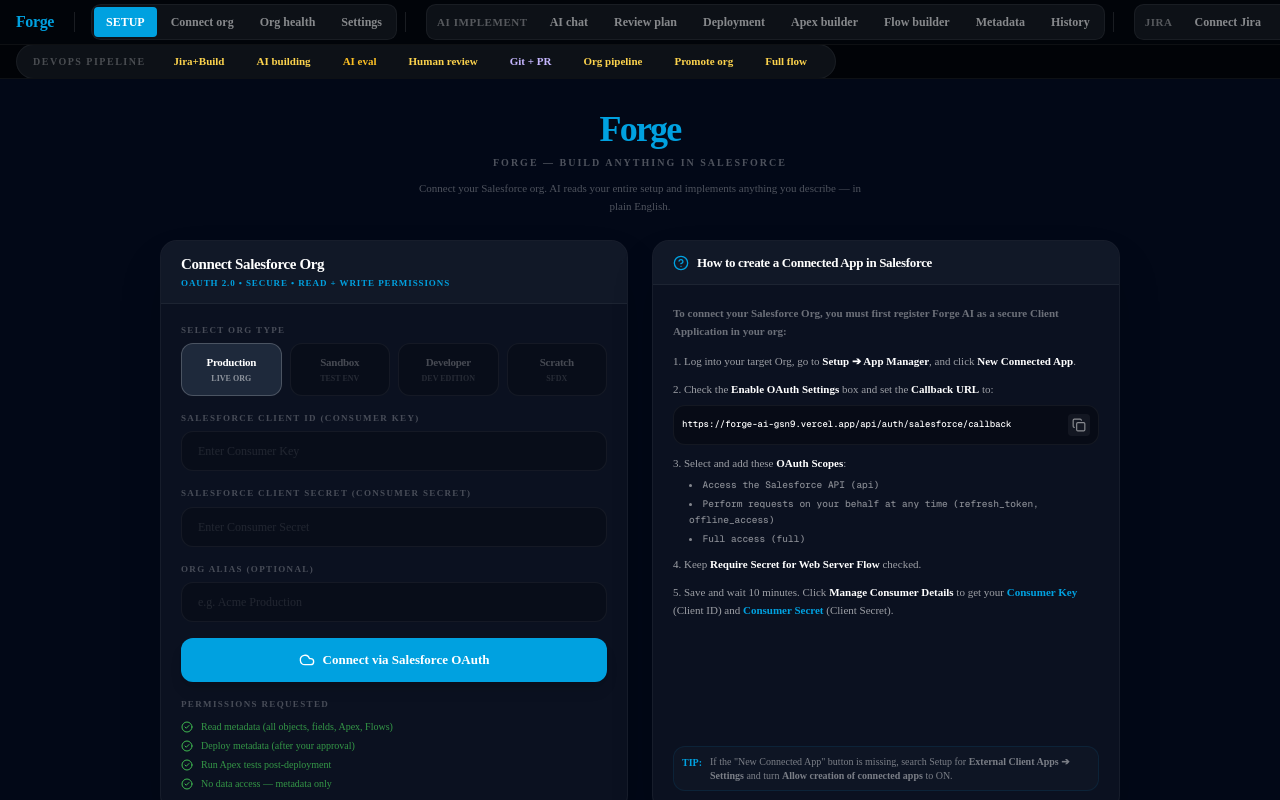
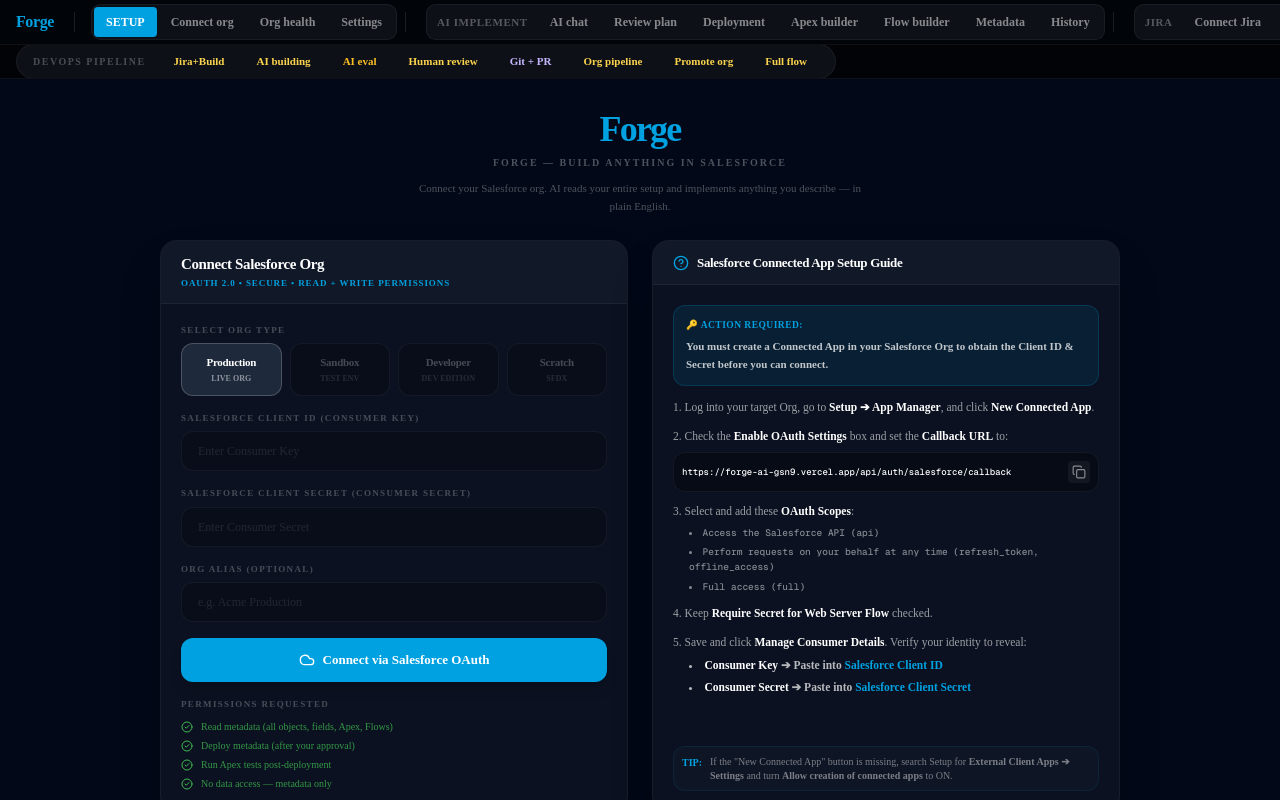
Before and after one commit to shafiulla90/forge-ai, a Next.js app: page /dashboard in a window 1280 px wide. Built offline with nearby package versions, Linux system fonts and the light colour scheme; no server answers.

Commit message:
docs: clarify consumer key to client ID and consumer secret to client secret mapping in UI guide

```diff
--- a/components/ConnectOrg.tsx
+++ b/components/ConnectOrg.tsx
@@ -201,14 +201,19 @@
             <div className="bg-[#1e293b]/30 border-b border-white/5 px-5 py-3 flex items-center gap-2">
               <HelpCircle className="w-4 h-4 text-[#00a1e0]" />
               <h3 className="text-[13px] font-bold text-white tracking-tight">
-                How to create a Connected App in Salesforce
+                Salesforce Connected App Setup Guide
               </h3>
             </div>
-            <div className="p-5 flex flex-col gap-3.5 text-[11px] text-white/60 leading-relaxed font-medium flex-1 justify-between">
+            <div className="p-5 flex flex-col gap-3.5 text-[11.5px] text-white/60 leading-relaxed font-medium flex-1 justify-between">
               <div className="flex flex-col gap-3">
-                <p className="text-white/40 font-semibold">
-                  To connect your Salesforce Org, you must first register Forge AI as a secure Client Application in your org:
-                </p>
+                {/* Action Required Box */}
+                <div className="p-3 bg-[#00a1e0]/10 border border-[#00a1e0]/20 rounded-lg flex flex-col gap-1 text-[11px] text-[#00a1e0]">
+                  <span className="font-bold uppercase tracking-wider text-[9.5px]">🔑 Action Required:</span>
+                  <span className="text-white/75 leading-relaxed font-semibold">
+                    You must create a Connected App in your Salesforce Org to obtain the Client ID & Secret before you can connect.
+                  </span>
+                </div>
+
                 <ol className="list-decimal list-inside flex flex-col gap-2.5">
                   <li>
                     Log into your target Org, go to <strong className="text-white">Setup ➔ App Manager</strong>, and click <strong className="text-white">New Connected App</strong>.
@@ -238,7 +243,11 @@
                     Keep <strong className="text-white">Require Secret for Web Server Flow</strong> checked.
                   </li>
                   <li>
-                    Save and wait 10 minutes. Click <strong className="text-white">Manage Consumer Details</strong> to get your <strong className="text-[#00a1e0]">Consumer Key</strong> (Client ID) and <strong className="text-[#00a1e0]">Consumer Secret</strong> (Client Secret).
+                    Save and click <strong className="text-white">Manage Consumer Details</strong>. Verify your identity to reveal:
+                    <ul className="list-disc list-inside ml-4 mt-1 flex flex-col gap-1 text-white/70 font-semibold">
+                      <li><span className="text-white">Consumer Key</span> ➔ Paste into <strong className="text-[#00a1e0]">Salesforce Client ID</strong></li>
+                      <li><span className="text-white">Consumer Secret</span> ➔ Paste into <strong className="text-[#00a1e0]">Salesforce Client Secret</strong></li>
+                    </ul>
                   </li>
                 </ol>
               </div>
```
